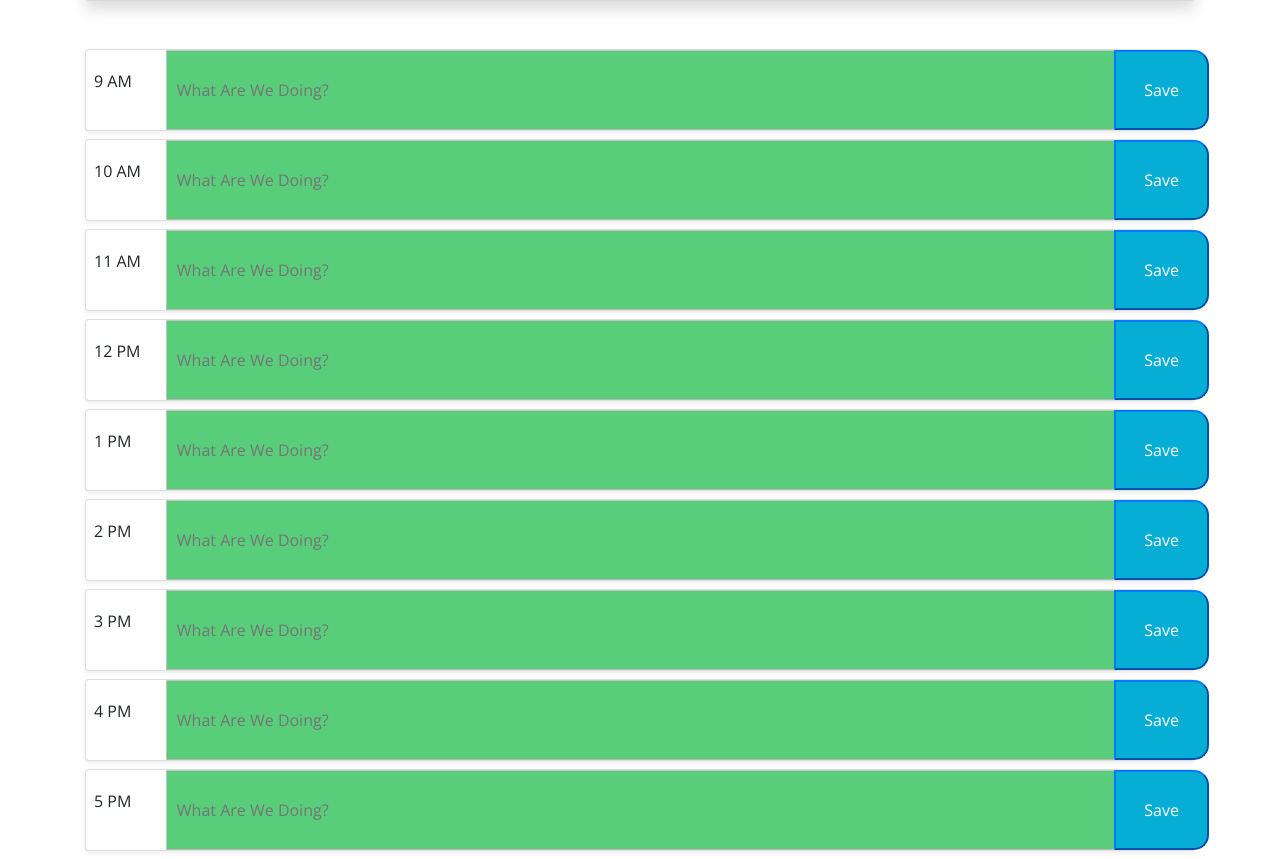
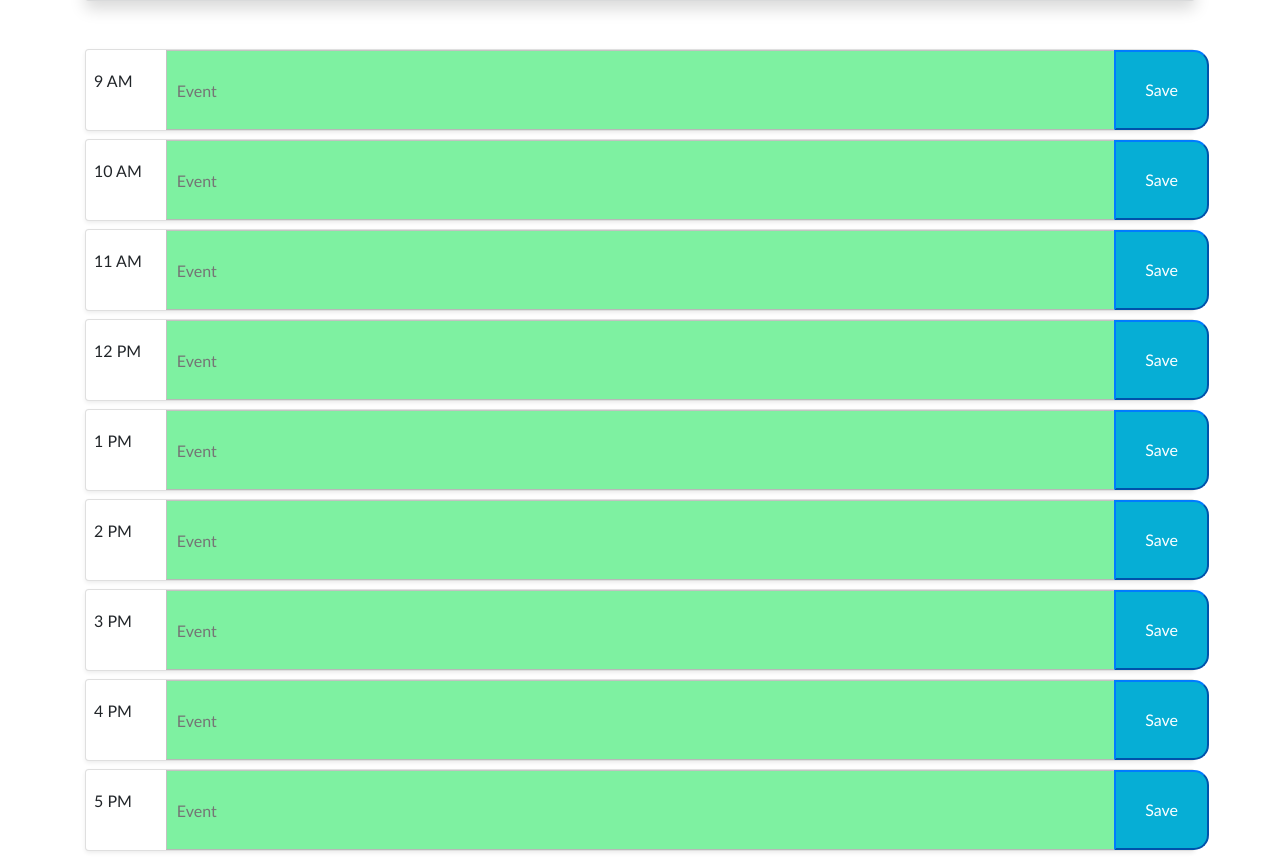
Before and after one commit to PokoShih/Day-Planner, a plain HTML site: page index.html in a window 1280 px wide. Shown: the part 196-1055 px from the top of the page. Drawn offline with nearby package versions, Linux system fonts and the light colour scheme.

Commit message:
updates on CSS and formats

```diff
--- a/index.html
+++ b/index.html
@@ -18,19 +18,18 @@
 
   <body>
       <div class="container">
-      <!---------------------------------header----------------------------------->
-      <!----The app should display standard business hours (9 a.m. to 5 p.m.).---->
+
         <header class="card text-center shadow p-3 mb-5 mt-3 bg-light rounded">
           <h1 class="display-4">Work Day Scheduler</h1>
             <p class="lead">A simple calendar app for scheduling your work day</p>
           <p id="currentDay" class="lead"></p>
         </header>
-        <!-- Timeblocks go here Each time slot should represent one hour and contain the following: * The time * A field to hold user input * A save button -->
-       <!--Row 1 9am-->
+      <!-- Row 1 9am -->
        <div class="card shadow-sm mb-2">
           <div class="row justify-content" id="9am">
             <p id="time" class="text-body col-1">9 AM </p>
-              <input type="text" id="9" class="col-10" placeholder="What Are We Doing?">
+              <input type="text" id="9" class="col-10 sm-12 md-12" placeholder="Event
+              ">
             <button class="rowBtn btn-primary col-1">Save</button>
           </div>
       </div>
@@ -38,7 +37,8 @@
       <div class="card shadow-sm mb-2">
         <div class="row" id="10am">
             <p id="time" class="text-body col-1">10 AM </p>
-              <input type="text" id="10" class="col-10" placeholder="What Are We Doing?">
+              <input type="text" id="10" class="col-10 sm-12 md-12" placeholder="Event
+              ">
             <button class="rowBtn btn-primary col-1">Save</button>
         </div>
       </div>
@@ -46,7 +46,8 @@
       <div class="card shadow-sm mb-2">
         <div class="row" id="11am">
             <p id="time" class=" text-body col-1">11 AM</p>
-              <input type="text" id="11" class="col-10" placeholder="What Are We Doing?">
+              <input type="text" id="11" class="col-10 sm-12 md-12" placeholder="Event
+              ">
             <button class="rowBtn btn-primary col-1">Save</button>
         </div>
       </div>
@@ -54,7 +55,8 @@
       <div class="card shadow-sm mb-2">
         <div class="row" id="12pm">
             <p id="time" class="text-body col-1">12 PM</p>
-              <input type="text" id="12" class="col-10" placeholder="What Are We Doing?">
+              <input type="text" id="12" class="col-10 sm-12 md-12" placeholder="Event
+              ">
             <button class="rowBtn btn-primary col-1">Save</button>
         </div>
       </div>
@@ -62,7 +64,8 @@
       <div class="card shadow-sm mb-2">
         <div class="row" id="1pm">
             <p id="time" class="text-body col-1">1 PM</p>
-              <input type="text" id="13" class="col-10" placeholder="What Are We Doing?">
+              <input type="text" id="13" class="col-10 sm-12 md-12" placeholder="Event
+              ">
             <button class="rowBtn btn-primary col-1">Save</button>
         </div>
       </div>
@@ -70,7 +73,8 @@
       <div class="card shadow-sm mb-2">
         <div class="row" id="2pm">
             <p id="time" class="text-body col-1">2 PM</p>
-              <input type="text" id="14" class="col-10" placeholder="What Are We Doing?">
+              <input type="text" id="14" class="col-10 sm-12 md-12" placeholder="Event
+              ">
             <button class="rowBtn btn-primary col-1">Save</button>
         </div>
       </div>
@@ -78,7 +82,8 @@
       <div class="card shadow-sm mb-2">
         <div class="row" id="3pm">
             <p id="time" class="text-body col-1">3 PM</p>
-              <input type="text" id="15" class="col-10" placeholder="What Are We Doing?">
+              <input type="text" id="15" class="col-10 sm-12 md-12" placeholder="Event
+              ">
             <button class="rowBtn btn-primary col-1">Save</button>
         </div>
       </div>
@@ -86,7 +91,8 @@
       <div class="card shadow-sm mb-2">
         <div class="row" id="4pm">
             <p id="time" class="text-body col-1">4 PM</p>
-              <input type="text" id="16" class="col-10" placeholder="What Are We Doing?">
+              <input type="text" id="16" class="col-10 sm-12 md-12" placeholder="Event
+              ">
             <button class="rowBtn btn-primary col-1">Save</button>
         </div>
       </div>
@@ -94,15 +100,16 @@
        <div class="card shadow-sm mb-2">
         <div class="row" id="5pm">
             <p id="time" class="text-body col-1">5 PM</p>
-              <input type="text" id="17" class="col-10" placeholder="What Are We Doing?">
+              <input type="text" id="17" class="col-10 sm-12 md-12" placeholder="Event
+              ">
             <button class="rowBtn btn-primary col-1">Save</button>
         </div>
       </div>
     <!-- Optional JavaScript -->
     <!-- jQuery first, then Popper.js, then Bootstrap JS -->
-    <script src="https://code.jquery.com/jquery-3.3.1.slim.min.js" integrity="sha384-q8i/X+965DzO0rT7abK41JStQIAqVgRVzpbzo5smXKp4YfRvH+8abtTE1Pi6jizo" crossorigin="anonymous"></script>
-    <script src="https://cdnjs.cloudflare.com/ajax/libs/popper.js/1.14.7/umd/popper.min.js" integrity="sha384-UO2eT0CpHqdSJQ6hJty5KVphtPhzWj9WO1clHTMGa3JDZwrnQq4sF86dIHNDz0W1" crossorigin="anonymous"></script>
-    <script src="https://stackpath.bootstrapcdn.com/bootstrap/4.3.1/js/bootstrap.min.js" integrity="sha384-JjSmVgyd0p3pXB1rRibZUAYoIIy6OrQ6VrjIEaFf/nJGzIxFDsf4x0xIM+B07jRM" crossorigin="anonymous"></script>
+    <script src="https://code.jquery.com/jquery-3.3.1.slim.min.js"></script>
+    <script src="https://cdnjs.cloudflare.com/ajax/libs/popper.js/1.14.7/umd/popper.min.js"></script>
+    <script src="https://stackpath.bootstrapcdn.com/bootstrap/4.3.1/js/bootstrap.min.js"></script>
     <script src="script.js"></script>
   </body>
 </html>
--- a/script.js
+++ b/script.js
@@ -1,13 +1,8 @@
 
 
-//----define moment varibles used to show time----//
+//Displaying Calendar Date//
 var date = moment().format("MMM Do YY");
-// var currentTime = moment().format('H');
-// console.log(currentTime);
-
-//-------append date----------//
 $("#currentDay").append(date);
-
 
 // Background updates according to the time. If the time has passed, it will turn into light grey as unavailable
 
@@ -19,8 +14,7 @@ function updatetime() {
   for(var i = 0; i < timeOfday.length; i++) {
 
     if (parseInt(timeOfday[i]) > currentTime) {
-      $("#" + timeOfday[i]).attr("style", "background-color: #58ce7b");
-
+      $("#" + timeOfday[i]).attr("style", "background-color: #7ef1a1");
 
     }
     else if (parseInt(timeOfday[i]) < currentTime) {
@@ -28,7 +22,7 @@ function updatetime() {
 
     }
     else if (parseInt(timeOfday[i]) == currentTime) {
-      $("#" + timeOfday[i]).attr("style", "background-color: #fc665e");
+      $("#" + timeOfday[i]).attr("style", "background-color: #f81c11");
 
     }
   }
@@ -37,7 +31,8 @@ function updatetime() {
 //--onclick event to save user input to local storage---//
 $(".rowBtn").on("click", function() {
     var timeOfdayClicked = $(this).parent().attr("id");
-    var textContent = $("input").val();
+    var id = $(this)[0].previousElementSibling["id"];
+    var textContent = $("input#"+id).val();
 
     localStorage.setItem(timeOfdayClicked, textContent);
     console.log(timeOfdayClicked, textContent);
--- a/style.css
+++ b/style.css
@@ -1,9 +1,8 @@
 body {
-    font-family: 'Open Sans', sans-serif;
+  font-family:'Gill Sans', 'Gill Sans MT', Calibri, 'Trebuchet MS', sans-serif;
   font-size: 16px;
   line-height: 1;
 }
-
 
 .col-10 {
   background: transparent;
@@ -28,7 +27,6 @@ body {
   border-bottom-left-radius: 15px;
 }
 
-
 .hour {
   background-color: #ffffff;
   color: #000000;
@@ -37,7 +35,6 @@ body {
 .rowBtn {
   border-top-right-radius: 15px;
   border-bottom-right-radius: 15px;
-    background-color: #06AED5;
+  background-color: #06aed5;
   color: white;
-
 }
```
Also changed, not shown: Assets/example.PNG (added), Assets/example2.PNG (added), 2 other files. Lines whose indentation alone changed are shown as unchanged.
